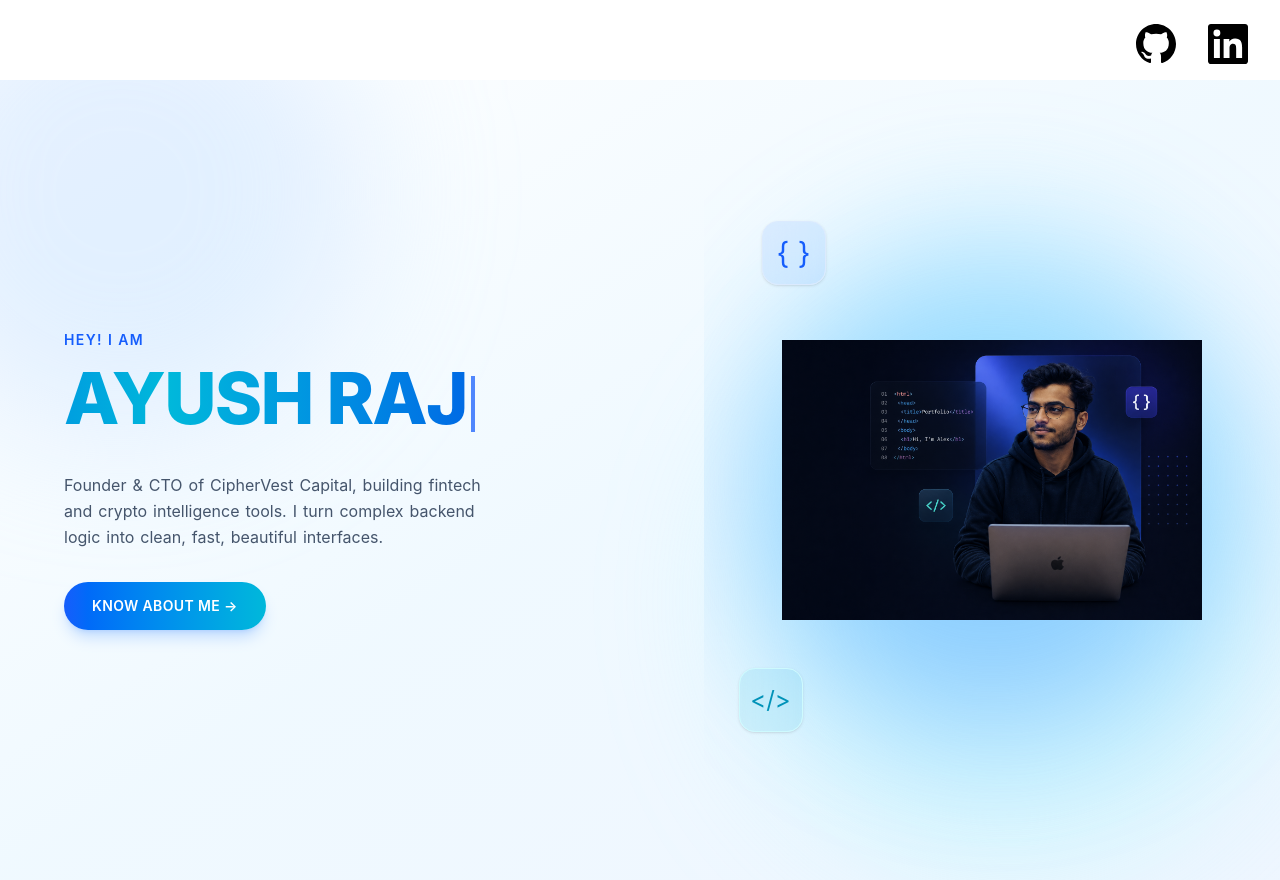
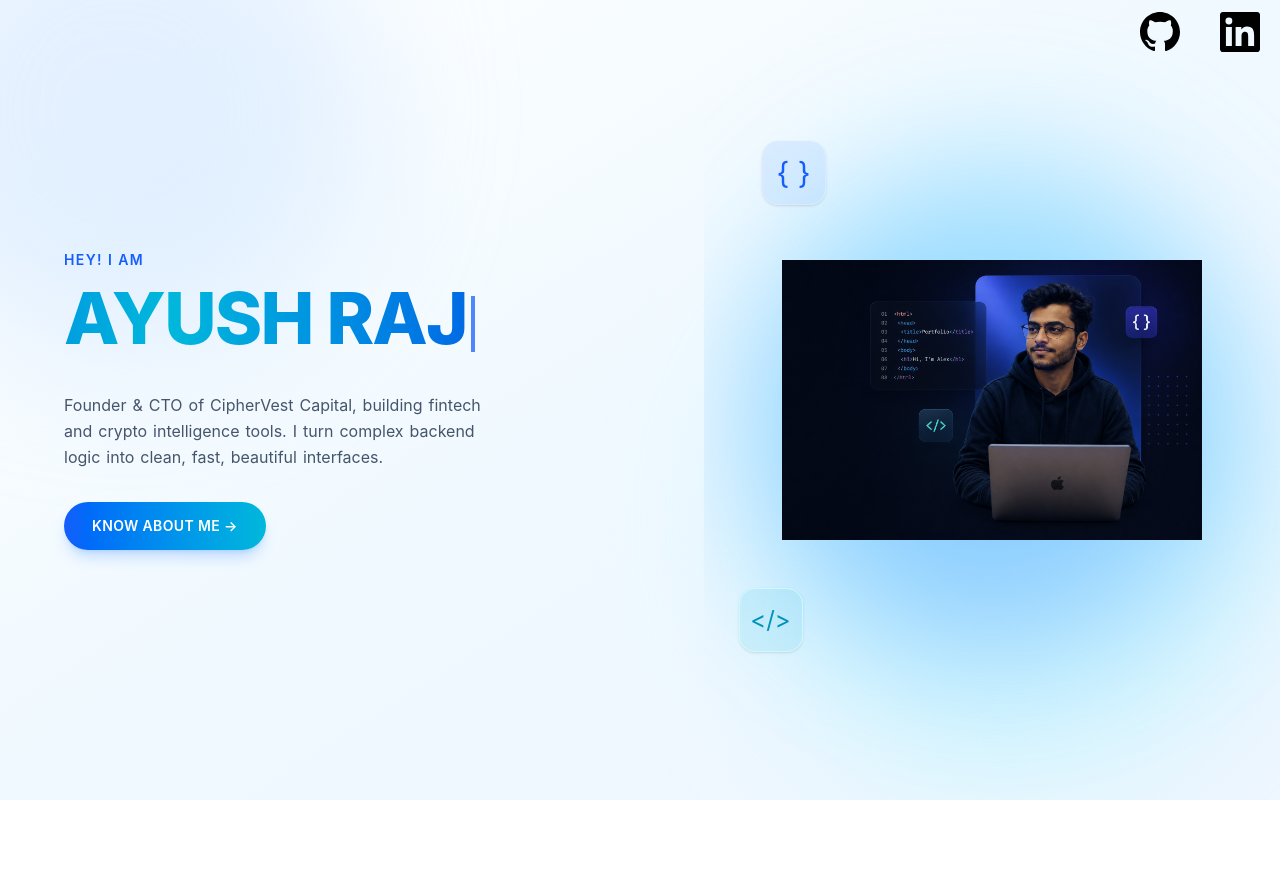
Before and after one commit to Ayush-0247/My_portfolio, a React (Vite) app: page / in a window 1280 px wide. After the commit the page ends 800 px from the top, so only its background shows below. Built offline with nearby package versions, Linux system fonts and the light colour scheme.

Commit message:
some new ui in animation

```diff
--- a/src/App.jsx
+++ b/src/App.jsx
@@ -5,7 +5,7 @@ import { useState } from "react";
 import Preloader from "./components/Preloader";
 const App = () => {
   const [showAbout, setShowAbout] = useState(false);
-   const [loading, setLoading] = useState(true);
+  const [loading, setLoading] = useState(true);
 
   const smoothScroll = (targetY, duration) => {
     const startY = window.pageYOffset;
@@ -34,17 +34,14 @@ const App = () => {
     setTimeout(() => {
       const about = document.getElementById("about");
 
-      smoothScroll(
-        about.offsetTop,
-        1000,
-      );
+      smoothScroll(about.offsetTop, 1000);
     }, 100);
   };
   return (
     <div>
-        {loading && <Preloader onComplete={() => setLoading(false)} />}
+      {loading && <Preloader onComplete={() => setLoading(false)} />}
       <div style={{ visibility: loading ? "hidden" : "visible" }}></div>
-      <Header />
+      {/* <Header /> */}
       <Hero onButtonClick={handleClick} />
       {showAbout && <About />}
     </div>
--- a/src/components/Hero.jsx
+++ b/src/components/Hero.jsx
@@ -19,7 +19,32 @@ const wordVariants = {
     transition: { delay: 0.5 + i * 0.04, duration: 0.4, ease: "easeOut" },
   }),
 };
-
+function GithubIcon({ size = 40 }) {
+  return (
+    <svg
+      xmlns="http://www.w3.org/2000/svg"
+      width={size}
+      height={size}
+      viewBox="0 0 24 24"
+      fill="currentColor"
+    >
+      <path d="M12 0C5.37 0 0 5.37 0 12c0 5.3 3.44 9.8 8.2 11.38.6.12.82-.26.82-.58 0-.28-.01-1.04-.02-2.04-3.34.73-4.04-1.61-4.04-1.61-.55-1.38-1.34-1.75-1.34-1.75-1.1-.75.08-.74.08-.74 1.22.09 1.86 1.25 1.86 1.25 1.08 1.85 2.84 1.32 3.53 1.01.11-.79.42-1.32.76-1.62-2.67-.3-5.47-1.34-5.47-5.93 0-1.31.47-2.38 1.24-3.22-.12-.3-.54-1.52.12-3.17 0 0 1.01-.32 3.3 1.23a11.5 11.5 0 0 1 6 0c2.29-1.55 3.3-1.23 3.3-1.23.66 1.65.24 2.87.12 3.17.77.84 1.24 1.91 1.24 3.22 0 4.6-2.8 5.63-5.48 5.93.43.37.81 1.1.81 2.22 0 1.6-.01 2.89-.01 3.28 0 .32.22.7.83.58C20.56 21.8 24 17.3 24 12 24 5.37 18.63 0 12 0z" />
+    </svg>
+  );
+}
+function LinkedinIcon({ size = 40 }) {
+  return (
+    <svg
+      xmlns="http://www.w3.org/2000/svg"
+      width={size}
+      height={size}
+      viewBox="0 0 24 24"
+      fill="currentColor"
+    >
+      <path d="M20.45 20.45h-3.55v-5.57c0-1.33-.03-3.04-1.85-3.04-1.85 0-2.13 1.45-2.13 2.95v5.66H9.37V9h3.41v1.56h.05c.48-.9 1.64-1.85 3.37-1.85 3.6 0 4.26 2.37 4.26 5.46v6.28zM5.34 7.43a2.06 2.06 0 1 1 0-4.12 2.06 2.06 0 0 1 0 4.12zM7.12 20.45H3.56V9h3.56v11.45zM22.23 0H1.77C.79 0 0 .77 0 1.72v20.56C0 23.23.79 24 1.77 24h20.46c.98 0 1.77-.77 1.77-1.72V1.72C24 .77 23.21 0 22.23 0z" />
+    </svg>
+  );
+}
 function Hero({ onButtonClick }) {
   const [displayText, setDisplayText] = useState("");
   const [isDeleting, setIsDeleting] = useState(false);
@@ -58,9 +83,21 @@ function Hero({ onButtonClick }) {
         animate={{ x: [0, -30, 0], y: [0, -40, 0], scale: [1, 1.1, 1] }}
         transition={{ duration: 12, repeat: Infinity, ease: "easeInOut" }}
       />
+   <div className=" absolute top-3 right-5 flex gap-10">
+      <a href="https://github.com/Ayush-0247" target="_blank">
+        <GithubIcon />
+      </a>
 
+      <a
+        href="https://www.linkedin.com/in/your-linkedin-username/"
+        target="_blank"
+      >
+        <LinkedinIcon />
+      </a>
+    </div>
       {/* left side */}
       <div className="flex-1 flex flex-col justify-center px-10 lg:px-16 relative z-10">
+
         <motion.span
           initial={{ opacity: 0, y: -10 }}
           animate={{ opacity: 1, y: 0 }}
--- a/src/components/Preloader.jsx
+++ b/src/components/Preloader.jsx
@@ -1,10 +1,12 @@
 // Preloader.jsx
 import { useState } from "react";
 import { motion, AnimatePresence } from "framer-motion";
-import { Rocket } from "lucide-react";
+//import { Rocket } from "lucide-react";
+
+const ARC_EASE = [0.65, 0, 0.35, 1];
 
 function Preloader({ onComplete }) {
-  const [stage, setStage] = useState("rocket"); // rocket -> chart
+  const [stage, setStage] = useState("chart");
   const [exiting, setExiting] = useState(false);
 
   const barHeights = [40, 70, 35, 90, 55, 100, 65];
@@ -20,7 +22,10 @@ function Preloader({ onComplete }) {
         <motion.div
           key="preloader"
           initial={{ opacity: 1 }}
-          exit={{ y: "-100%", transition: { duration: 0.6, ease: [0.65, 0, 0.35, 1] } }}
+          exit={{
+            y: "-100%",
+            transition: { duration: 0.6, ease: ARC_EASE },
+          }}
           className="fixed inset-0 z-[100] bg-gradient-to-br from-white via-sky-50 to-blue-50 overflow-hidden"
         >
           {/* ambient blobs */}
@@ -36,84 +41,119 @@ function Preloader({ onComplete }) {
           />
 
           {/* ROCKET STAGE */}
-          {stage === "rocket" && (
+          {/* {stage === "rocket" && (
             <motion.div
               className="absolute"
               style={{ left: "50%", top: "100%", x: "-50%", y: "-50%" }}
               animate={{
-                left: ["50%", "50%", "50%", "50%", "50%", "82%"],
-                top: ["100%", "48%", "48%", "48%", "48%", "16%"],
-                rotate: [0, 0, 360, 720, 1080, 1080],
+                left: ["50%", "50%", "48%", "58%", "82%"],
+                top: ["100%", "45%", "40%", "35%", "16%"],
+                rotate: [0, -8, 0, 35, 360],
+                scale: [0.8, 1, 1, 1, 0.9],
               }}
               transition={{
-                duration: 3.2,
-                times: [0, 0.22, 0.42, 0.62, 0.82, 1],
-                ease: ["easeOut", "easeIn", "linear", "easeOut", "easeInOut"],
+                duration: 2.6,
+                times: [0, 0.3, 0.5, 0.72, 1],
+                ease: [ARC_EASE, "easeInOut", "easeIn", ARC_EASE],
               }}
               onAnimationComplete={() => setStage("chart")}
             >
               <div className="relative flex items-center justify-center">
-                <Rocket size={52} className="text-blue-600 -rotate-45" strokeWidth={1.8} />
 
-                {/* exhaust trail, tumbles with the rocket for the spin phase */}
+                <motion.div
+                  className="absolute w-10 h-10 rounded-full bg-blue-400/30 blur-xl"
+                  animate={{ scale: [1, 1.3, 1] }}
+                  transition={{ duration: 0.5, repeat: Infinity, ease: "easeInOut" }}
+                />
+                <Rocket size={52} className="relative text-blue-600 -rotate-45" strokeWidth={1.8} />
+
+
                 <motion.div
                   className="absolute top-full left-1/2 -translate-x-1/2 w-2 rounded-full bg-gradient-to-b from-cyan-400 to-transparent"
-                  animate={{ height: [10, 40, 16], opacity: [0.9, 0.4, 0.9] }}
-                  transition={{ duration: 0.4, repeat: Infinity, ease: "easeOut" }}
+                  animate={{ height: [10, 42, 14], opacity: [0.9, 0.35, 0.9] }}
+                  transition={{ duration: 0.35, repeat: Infinity, ease: "easeOut" }}
                 />
               </div>
 
-              {/* trailing particles */}
-              {[...Array(4)].map((_, i) => (
+              {[...Array(5)].map((_, i) => (
                 <motion.span
                   key={i}
-                  className="absolute w-1.5 h-1.5 rounded-full bg-blue-400"
-                  style={{ left: -2, top: 30 + i * 6 }}
-                  animate={{ opacity: [0.8, 0], scale: [1, 0.3] }}
+                  className="absolute rounded-full bg-blue-400"
+                  style={{
+                    width: 6 - i * 0.7,
+                    height: 6 - i * 0.7,
+                    left: -2,
+                    top: 30 + i * 7,
+                  }}
+                  animate={{ opacity: [0.8, 0], scale: [1, 0.2] }}
                   transition={{
-                    duration: 0.6,
+                    duration: 0.55,
                     repeat: Infinity,
-                    delay: i * 0.12,
+                    delay: i * 0.1,
                     ease: "easeOut",
                   }}
                 />
               ))}
             </motion.div>
-          )}
+          )} */}
 
           {/* CHART STAGE */}
           <AnimatePresence>
             {stage === "chart" && (
               <motion.div
                 key="chart-stage"
-                initial={{ opacity: 0, y: 10 }}
-                animate={{ opacity: 1, y: 0 }}
-                exit={{ opacity: 0, scale: 0.9, transition: { duration: 0.3 } }}
+                initial={{ opacity: 0, y: 12, scale: 0.96 }}
+                animate={{ opacity: 1, y: 0, scale: 1 }}
+                exit={{
+                  opacity: 0,
+                  scale: 0.92,
+                  transition: { duration: 0.3 },
+                }}
+                transition={{ duration: 0.4, ease: ARC_EASE }}
                 className="absolute inset-0 flex flex-col items-center justify-center"
                 onAnimationComplete={() => {
-                  // wait for bars to finish growing, then close
-                  setTimeout(handleChartDone, 900);
+                  setTimeout(handleChartDone, 950);
                 }}
               >
                 <div className="flex items-end gap-2 h-28">
                   {barHeights.map((h, i) => (
                     <motion.div
                       key={i}
-                      initial={{ height: 0 }}
-                      animate={{ height: `${h}%` }}
-                      transition={{ duration: 0.6, delay: i * 0.08, ease: "easeOut" }}
+                      initial={{ height: 0, opacity: 0.4 }}
+                      animate={{ height: `${h}%`, opacity: 1 }}
+                      transition={{
+                        height: {
+                          type: "spring",
+                          stiffness: 120,
+                          damping: 14,
+                          delay: 0.15 + i * 0.07,
+                        },
+                        opacity: { duration: 0.2, delay: 0.15 + i * 0.07 },
+                      }}
                       className="w-3 rounded-t-full bg-gradient-to-t from-blue-600 to-cyan-400"
                     />
                   ))}
                 </div>
-                <motion.p
+
+                <motion.div
+                  className="mt-6 flex items-center gap-2"
                   initial={{ opacity: 0 }}
                   animate={{ opacity: 1 }}
-                  transition={{ delay: 0.5 }}
-                  className="mt-6 text-sm font-semibold tracking-widest text-blue-600 uppercase"
+                  transition={{ delay: 0.6 }}
                 >
-                  Crunching numbers
-                </motion.p>
+                  <motion.span
+                    className="w-1.5 h-1.5 rounded-full bg-blue-500"
+                    animate={{ opacity: [1, 0.3, 1] }}
+                    transition={{
+                      duration: 1,
+                      repeat: Infinity,
+                      ease: "easeInOut",
+                    }}
+                  />
+                  <p className="text-sm font-semibold tracking-widest text-blue-600 uppercase">
+                    Crunching numbers
+                  </p>
+                </motion.div>
               </motion.div>
             )}
           </AnimatePresence>
```
